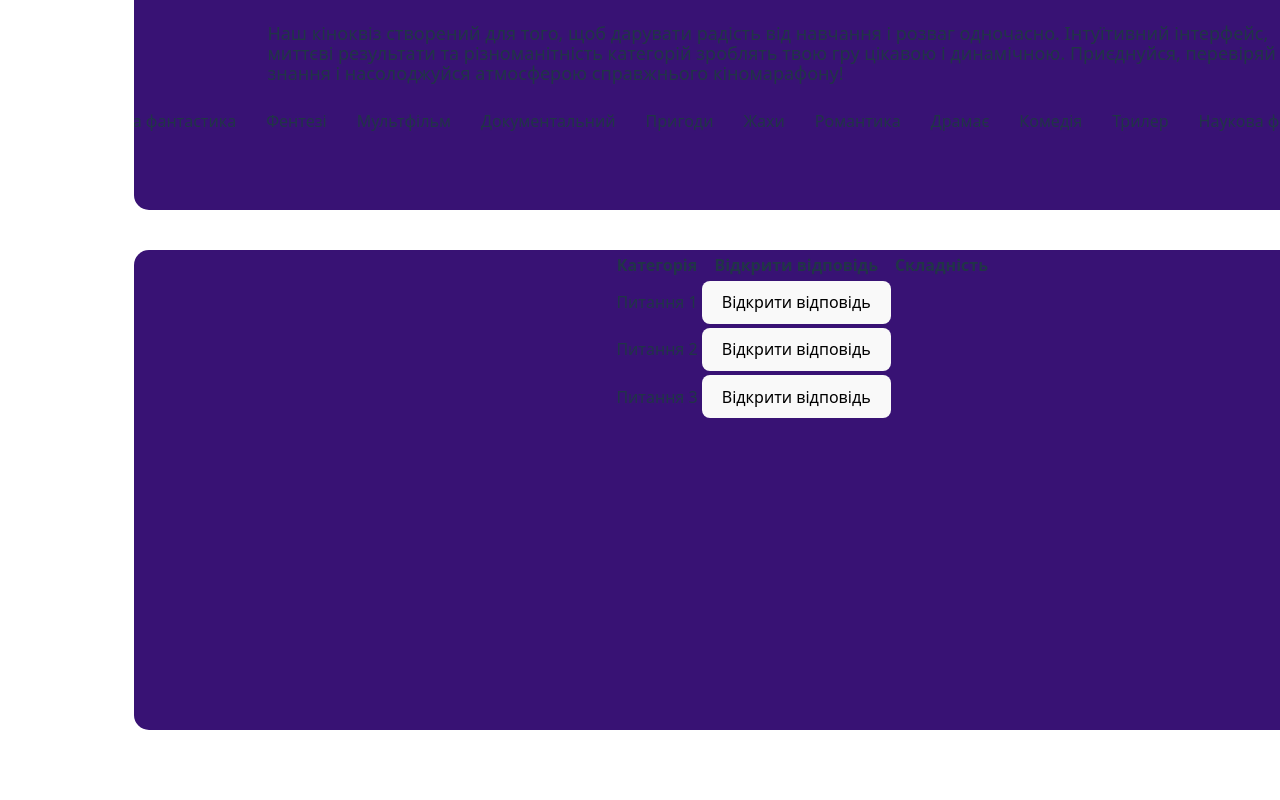
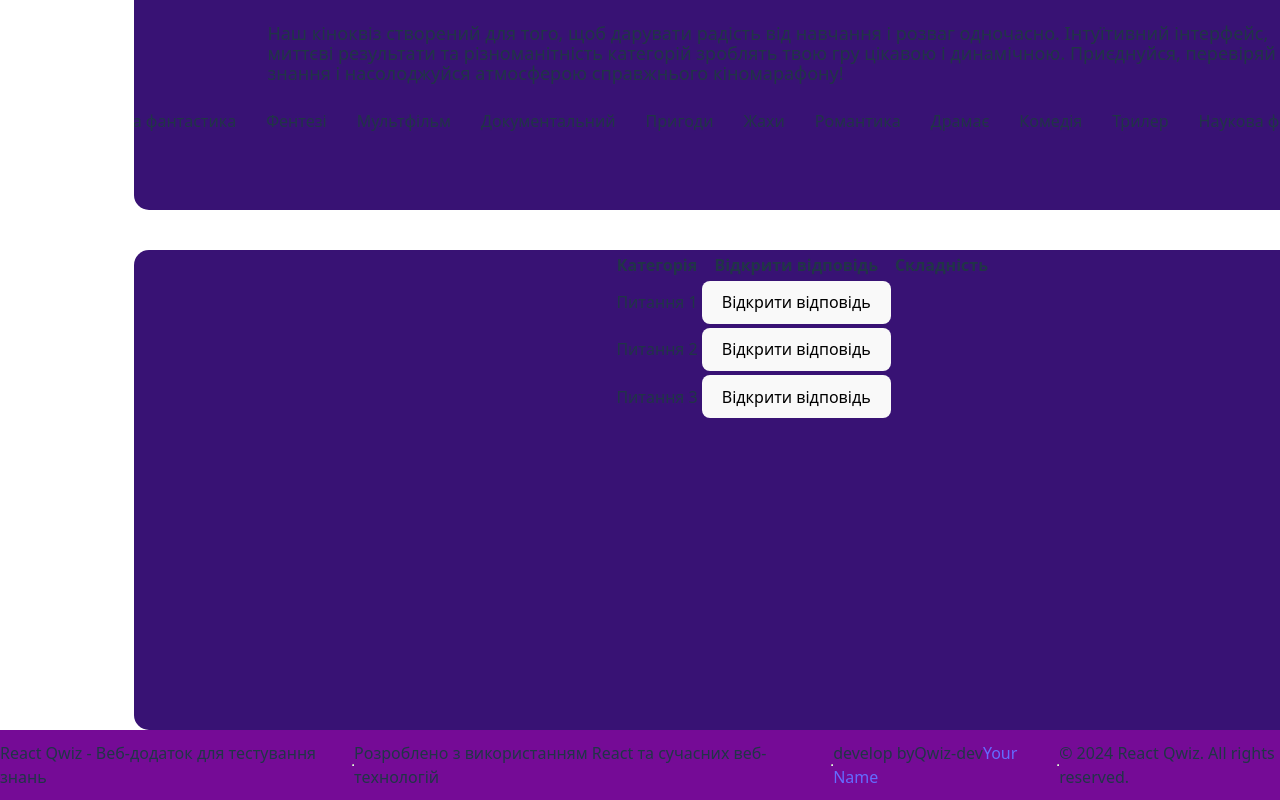
Before and after one commit to Vaddex/react-qwiz, a React (Vite) app: page / in a window 1280 px wide. Shown: the part 364-1164 px from the top of the page. Before the commit the page ends 1094 px from the top, so only its background shows below. Built offline with nearby package versions, Linux system fonts and the light colour scheme.

Commit message:
added Footer component

```diff
--- a/src/App.jsx
+++ b/src/App.jsx
@@ -2,6 +2,7 @@ import "./App.css";
 import Header from "./components/Header/Header";
 import CardsField from "./components/CardsField/CardsField";
 import MainPage from "./components/MainPage/MainPage";
+import Footer from "./components/Footer/Footer";
 
 function App() {
     return (
@@ -9,6 +10,7 @@ function App() {
             <Header />
             <MainPage />
             <CardsField />
+            <Footer />
         </>
     );
 }
--- /dev/null
+++ b/src/components/Footer/Footer.jsx
@@ -0,0 +1,23 @@
+import css from "./Footer.module.css";
+
+function Footer() {
+    return (
+        <footer>
+            <div className={css.container}>
+                <p>React Qwiz - Веб-додаток для тестування знань</p>
+                <hr />
+                <p>
+                    Розроблено з використанням React та сучасних веб-технологій
+                </p>
+                <hr />
+                <p>
+                    develop by{"Qwiz-dev"}
+                    <a href="https://github.com/yourusername">Your Name</a>
+                </p>
+                <hr />
+                <p>© 2024 React Qwiz. All rights reserved.</p>
+            </div>
+        </footer>
+    );
+}
+export default Footer;
--- /dev/null
+++ b/src/components/Footer/Footer.module.css
@@ -0,0 +1,7 @@
+.container {
+    display: flex;
+    justify-content: center;
+    align-items: center;
+    height: 70px;
+    background-color: #750b96;
+}
```
